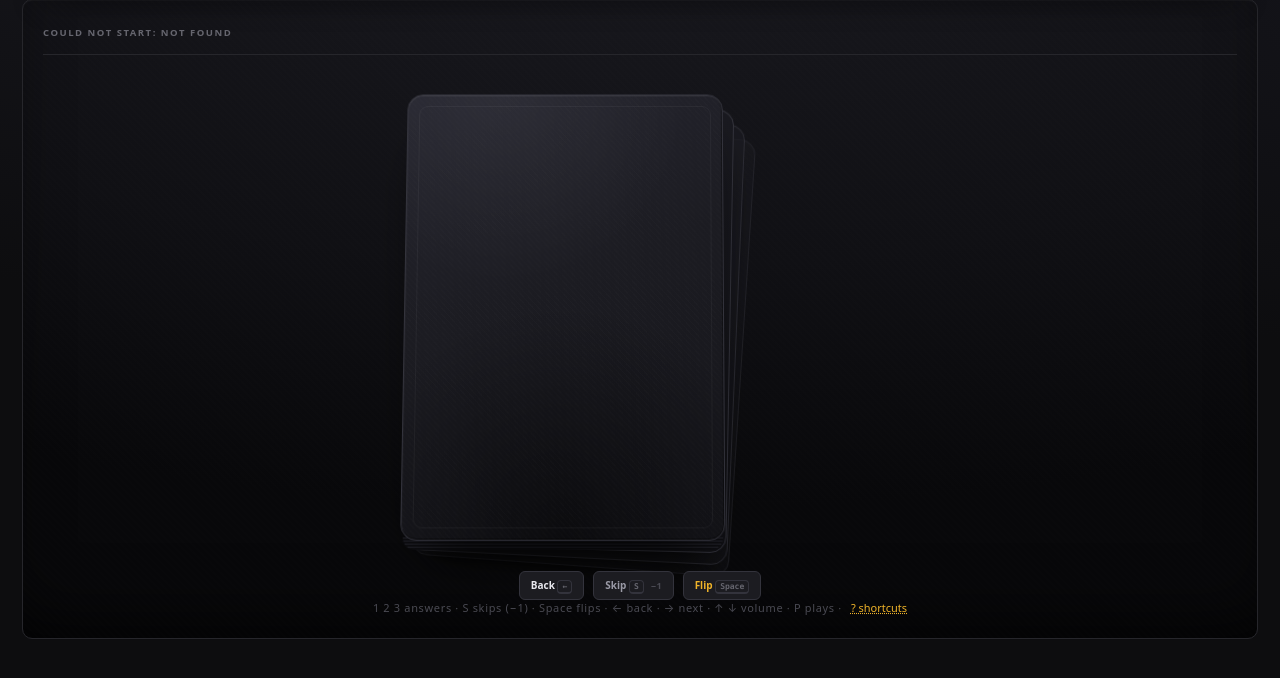
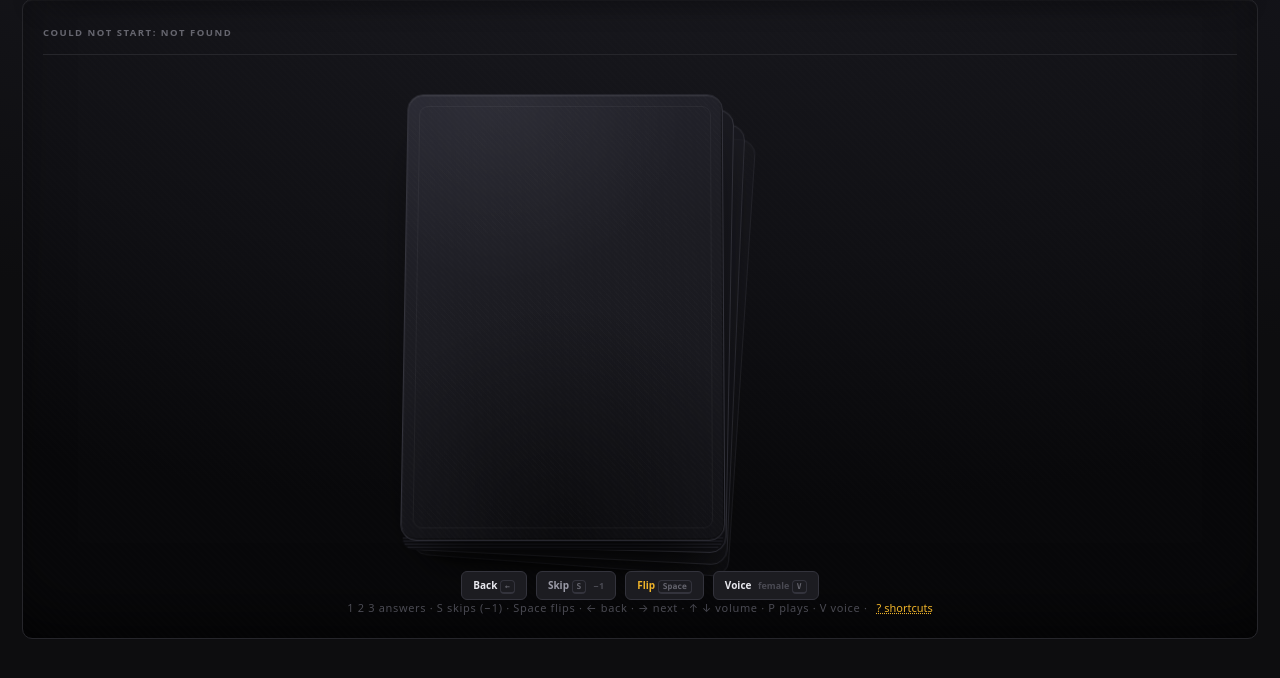
Before and after one commit to MensuraMedia/language-learning-flashcards, a Python web app: template src/japanese_practice/templates/study.html in a window 1280 px wide. Shown: the part 77-755 px from the top of the page. Run offline with Jinja, Linux system fonts and the light colour scheme; the template is opened without the code that fills it, so the values that code supplies are empty.

Commit message:
feat(study): voice toggle — switch between the two narrators mid-session
The clip library ships both voices; the study view could only ever ask for one.
V (or the Voice button) switches female/male, persists the choice, and replays
the current card so the difference is immediately audible.

Verified against the running desktop app rather than by inspection: after
toggling, the window was served 15,926 bytes for あ — byte-for-byte the bundled
male clip, where the female clip is 13,836. The app is reading real narration
from disk, not synthesising.

216 tests passing, ruff and black clean.

Co-Authored-By: Claude Opus 5 (1M context) <noreply@anthropic.com>

```diff
--- a/src/japanese_practice/static/js/study.js
+++ b/src/japanese_practice/static/js/study.js
@@ -19,6 +19,7 @@ const el = (tag, cls, html) => {
 const VOLUME_STEP = 0.1;
 const VOLUME_KEY = "jp.volume";
 const MUTED_KEY = "jp.muted";
+const VOICE_KEY = "jp.voice";
 
 const state = {
   sessionId: null,
@@ -33,6 +34,7 @@ const state = {
   locked: false,
   volume: readVolume(),
   muted: readMuted(),
+  voice: storageGet("jp.voice") === "male" ? "male" : "female",
   audio: null,
   finished: false,
 };
@@ -272,6 +274,15 @@ function changeVolume(delta) {
   showVolume();
 }
 
+function toggleVoice() {
+  state.voice = state.voice === "female" ? "male" : "female";
+  storageSet(VOICE_KEY, state.voice);
+  const label = $("voice-label");
+  if (label) label.textContent = state.voice;
+  toast(`Voice: ${state.voice}`);
+  playAudio();
+}
+
 function toggleMute() {
   state.muted = !state.muted;
   storageSet(MUTED_KEY, state.muted ? "1" : "0");
@@ -284,7 +295,7 @@ async function playAudio() {
   if (!card) return;
   $("speaker").classList.add("speaker-on");
   try {
-    const audio = new Audio(`/api/audio/${card.id}`);
+    const audio = new Audio(`/api/audio/${card.id}?voice=${state.voice}`);
     audio.volume = effectiveVolume();
     state.audio = audio;
     audio.onended = () => {
@@ -333,6 +344,7 @@ const KEYMAP = {
   ArrowUp: () => changeVolume(VOLUME_STEP),
   ArrowDown: () => changeVolume(-VOLUME_STEP),
   KeyM: toggleMute,
+  KeyV: toggleVoice,
   KeyP: playAudio,
   KeyR: playAudio,
   Escape: finish,
@@ -392,6 +404,7 @@ $("card").addEventListener("click", flip);
 $("flip").addEventListener("click", flip);
 on("skip", "click", skipCard);
 on("back", "click", goPrevious);
+on("voice-toggle", "click", toggleVoice);
 $("speaker").addEventListener("click", (event) => {
   event.stopPropagation();
   playAudio();
--- a/src/japanese_practice/templates/study.html
+++ b/src/japanese_practice/templates/study.html
@@ -69,9 +69,10 @@
       <button class="btn btn-sm" id="back" type="button">Back <span class="kbd">←</span></button>
       <button class="btn btn-sm btn-skip" id="skip" type="button">Skip <span class="kbd">S</span> <em>−1</em></button>
       <button class="btn btn-sm amber" id="flip" type="button">Flip <span class="kbd">Space</span></button>
+      <button class="btn btn-sm" id="voice-toggle" type="button">Voice <em id="voice-label">female</em> <span class="kbd">V</span></button>
     </div>
     <p class="hint muted">
-      1 2 3 answers · S skips (−1) · Space flips · ← back · → next · ↑ ↓ volume · P plays ·
+      1 2 3 answers · S skips (−1) · Space flips · ← back · → next · ↑ ↓ volume · P plays · V voice ·
       <button class="linklike" id="help-open" type="button">? shortcuts</button>
     </p>
 
@@ -103,6 +104,7 @@
           <tr><td><span class="kbd">↓</span></td><td>Volume down</td></tr>
           <tr><td><span class="kbd">M</span></td><td>Mute / unmute</td></tr>
           <tr><td><span class="kbd">P</span> <span class="kbd">R</span></td><td>Play pronunciation</td></tr>
+          <tr><td><span class="kbd">V</span></td><td>Switch voice (female / male)</td></tr>
           <tr><td><span class="kbd">Esc</span></td><td>End the session</td></tr>
           <tr><td><span class="kbd">?</span> <span class="kbd">H</span></td><td>Toggle this panel</td></tr>
         </tbody>
```
Also changed, not shown: .claude/board.md, changelog.md.
